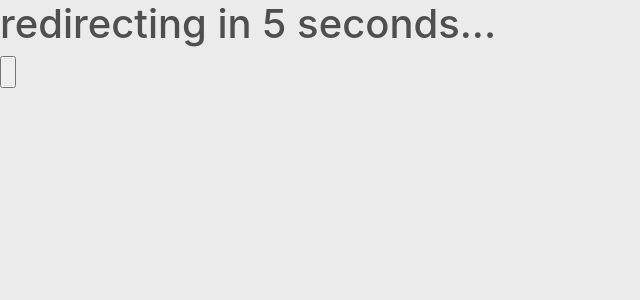
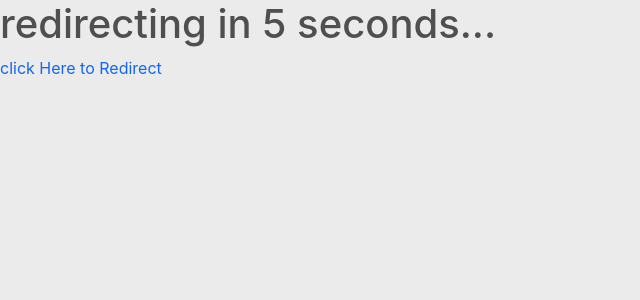
Before and after one commit to faisal-alam09/url-shortner-frontend, a React (Create React App) app: page /1 in a window 1280 px wide. Shown: the top 300 px of the page, without its empty margins (0-640 px from the left). Built offline with nearby package versions, Linux system fonts and the light colour scheme; no server answers.

Commit message:
fixes some bugs in Redirect.js and added ( clickMe <a> in hotml).

```diff
--- a/src/Views/Redirect.js
+++ b/src/Views/Redirect.js
@@ -28,14 +28,15 @@ export default function Redirect(props) {
         if (resp.data.message === 'invalid') {
 
         } else {
-            window.location.replace(urlParser(resp.data.message.main_url));
+            urlParser(resp.data.message.main_url)
+            // window.location.replace(urlParser(resp.data.message.main_url));
         }
     });
 
     return (
         <div>
             <h1>redirecting in 5 seconds...</h1>
-            <input type='button' value={urlClickMe} ></input>
+            <a href={urlClickMe} > click Here to Redirect </a>
         </div>
     )
 }
```
